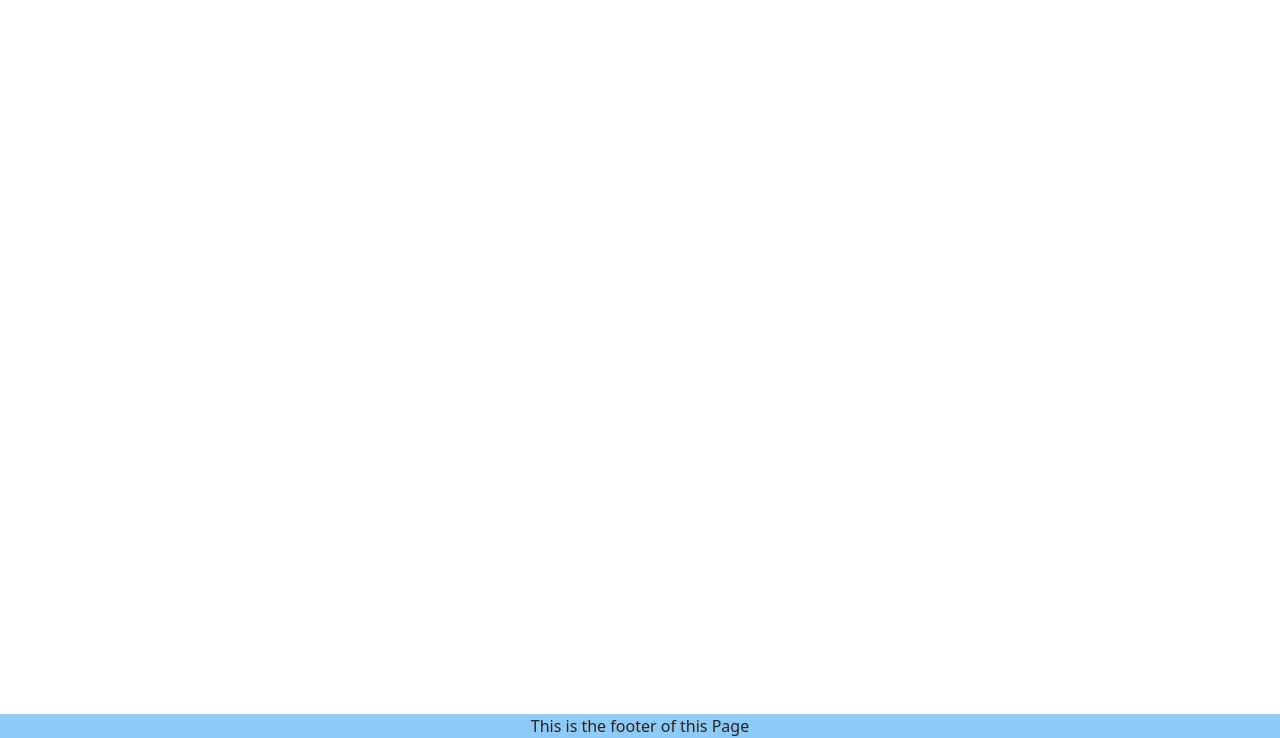
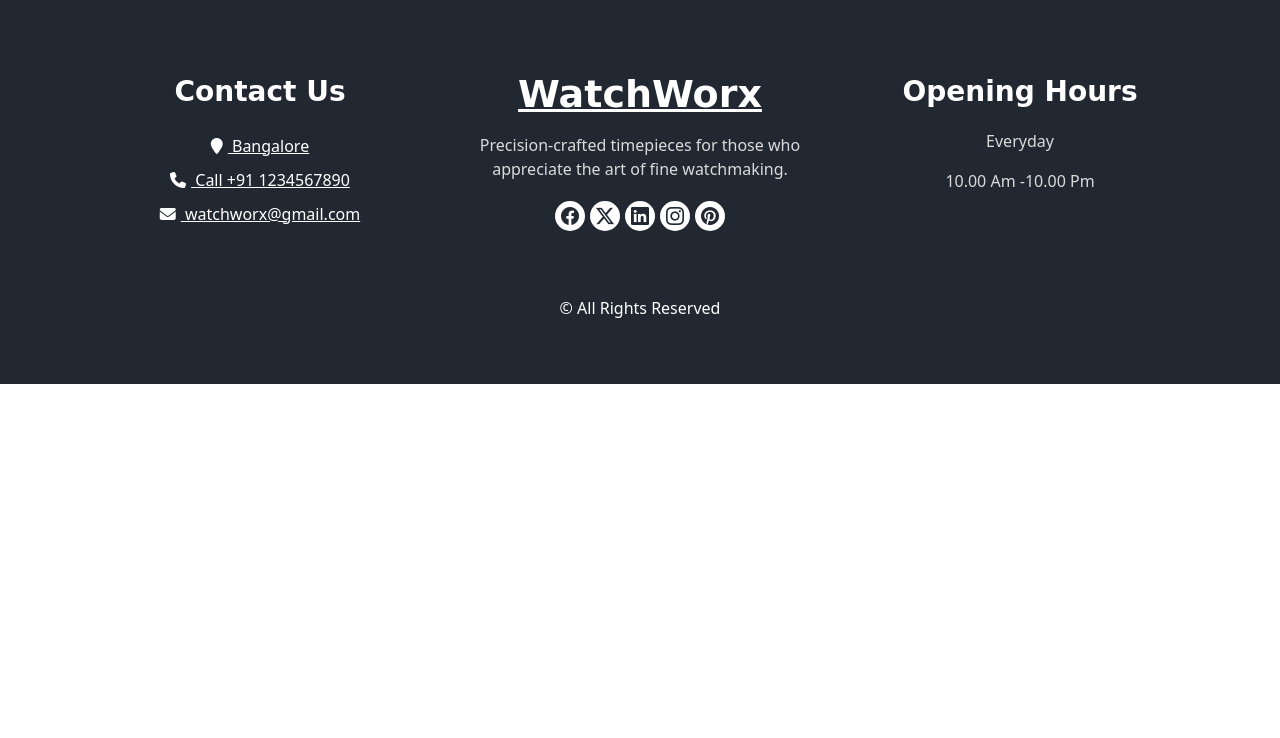
Before and after one commit to RakshitSharma7/WatchShop, a Django app: page /about/ in a window 1280 px wide. Shown: the part 62-800 px from the top of the page. Run offline with Django 5.2, Linux system fonts and the light colour scheme.

Commit message:
footer updated

```diff
--- a/templates/main.html
+++ b/templates/main.html
@@ -10,6 +10,7 @@
   <link rel="stylesheet" href="https://cdnjs.cloudflare.com/ajax/libs/font-awesome/6.5.2/css/all.min.css"
     integrity="sha512-SnH5WK+bZxgPHs44uWIX+LLJAJ9/2PkPKZ5QiAj6Ta86w+fsb2TkcmfRyVX3pBnMFcV7oQPJkl9QevSCWr3W6A=="
     crossorigin="anonymous" referrerpolicy="no-referrer" />
+    <link rel="stylesheet" href="https://cdn.jsdelivr.net/npm/bootstrap-icons@1.11.3/font/bootstrap-icons.min.css">
   <style>
 
 .carousel-item img {
@@ -194,6 +195,113 @@
 }
 
 
+.footer_section {
+  background-color: #222831;
+  color: #ffffff;
+  padding: 75px 0 40px 0;
+  text-align: center;
+}
+
+.footer_section h4 {
+  font-size: 28px;
+}
+
+.footer_section h4,
+.footer_section .footer-logo {
+  font-weight: 600;
+  margin-bottom: 20px;
+  font-family: 'Dancing Script', cursive;
+}
+
+.footer_section p {
+  color: #dbdbdb;
+}
+
+.footer_section .footer-col {
+  margin-bottom: 30px;
+}
+
+.footer_section .footer_contact .contact_link_box {
+  display: -webkit-box;
+  display: -ms-flexbox;
+  display: flex;
+  -webkit-box-orient: vertical;
+  -webkit-box-direction: normal;
+      -ms-flex-direction: column;
+          flex-direction: column;
+}
+
+.footer_section .footer_contact .contact_link_box a {
+  margin: 5px 0;
+  color: #ffffff;
+}
+
+.footer_section .footer_contact .contact_link_box a i {
+  margin-right: 5px;
+}
+
+.footer_section .footer_contact .contact_link_box a:hover {
+  color: #ffbe33;
+}
+
+.footer_section .footer-logo {
+  display: block;
+  font-weight: bold;
+  font-size: 38px;
+  line-height: 1;
+  color: #ffffff;
+}
+
+.footer_section .footer_social {
+  display: -webkit-box;
+  display: -ms-flexbox;
+  display: flex;
+  -webkit-box-pack: center;
+      -ms-flex-pack: center;
+          justify-content: center;
+  margin-top: 20px;
+  margin-bottom: 10px;
+}
+
+.footer_section .footer_social a {
+  display: -webkit-box;
+  display: -ms-flexbox;
+  display: flex;
+  -webkit-box-pack: center;
+      -ms-flex-pack: center;
+          justify-content: center;
+  -webkit-box-align: center;
+      -ms-flex-align: center;
+          align-items: center;
+  color: #222831;
+  width: 30px;
+  height: 30px;
+  border-radius: 100%;
+  background-color: #ffffff;
+  border-radius: 100%;
+  margin: 0 2.5px;
+  font-size: 18px;
+}
+
+.footer_section .footer_social a:hover {
+  color: #ffbe33;
+}
+
+.footer_section .footer-info {
+  text-align: center;
+  margin-top: 25px;
+}
+
+.footer_section .footer-info p {
+  color: #ffffff;
+  margin: 0;
+}
+
+.footer_section .footer-info p a {
+  color: inherit;
+}
+
+
   </style>
 </head>
 
@@ -247,8 +355,83 @@
   {%block card_block %}
   {%endblock %}
 
-  <footer class="fixed-bottom" style="text-align: center; background-color: rgb(141, 202, 248);">This is the footer of this Page</footer>
-</body>
+  <footer class="footer_section">
+    <div class="container">
+      <div class="row">
+        <div class="col-md-4 footer-col">
+          <div class="footer_contact">
+            <h4>
+              Contact Us
+            </h4>
+            <div class="contact_link_box">
+              <a href="">
+                <i class="fa fa-map-marker" aria-hidden="true"></i>
+                <span>
+                  Bangalore
+                </span>
+              </a>
+              <a href="">
+                <i class="fa fa-phone" aria-hidden="true"></i>
+                <span>
+                  Call +91 1234567890
+                </span>
+              </a>
+              <a href="">
+                <i class="fa fa-envelope" aria-hidden="true"></i>
+                <span>
+                  watchworx@gmail.com
+                </span>
+              </a>
+            </div>
+          </div>
+        </div>
+        <div class="col-md-4 footer-col">
+          <div class="footer_detail">
+            <a href="" class="footer-logo">
+              WatchWorx
+            </a>
+            <p>
+              Precision-crafted timepieces for those who appreciate the art of fine watchmaking.
+            </p>
+            <div class="footer_social">
+              <a href="#">
+                <i class="bi bi-facebook"></i>
+              </a>
+              <a href="#">
+                <i class="bi bi-twitter-x"></i>
+              </a>
+              <a href="#">
+                <i class="bi bi-linkedin"></i>
+              </a>
+              <a href="#">
+                <i class="bi bi-instagram"></i>
+              </a>
+              <a href="#">
+                <i class="bi bi-pinterest" ></i>
+              </a>
+            </div>
+          </div>
+        </div>
+        <div class="col-md-4 footer-col">
+          <h4>
+            Opening Hours
+          </h4>
+          <p>
+            Everyday
+          </p>
+          <p>
+            10.00 Am -10.00 Pm
+          </p>
+        </div>
+      </div>
+      <div class="footer-info">
+        <p>
+          &copy; <span id="displayYear"></span> All Rights Reserved
+          <a href="https://html.design/"></a><br><br>
+        </p>
+      </div>
+    </div>
+  </footer>
 <script src="https://cdn.jsdelivr.net/npm/bootstrap@5.0.2/dist/js/bootstrap.bundle.min.js"
   integrity="sha384-MrcW6ZMFYlzcLA8Nl+NtUVF0sA7MsXsP1UyJoMp4YLEuNSfAP+JcXn/tWtIaxVXM" crossorigin="anonymous"></script>
 
```
